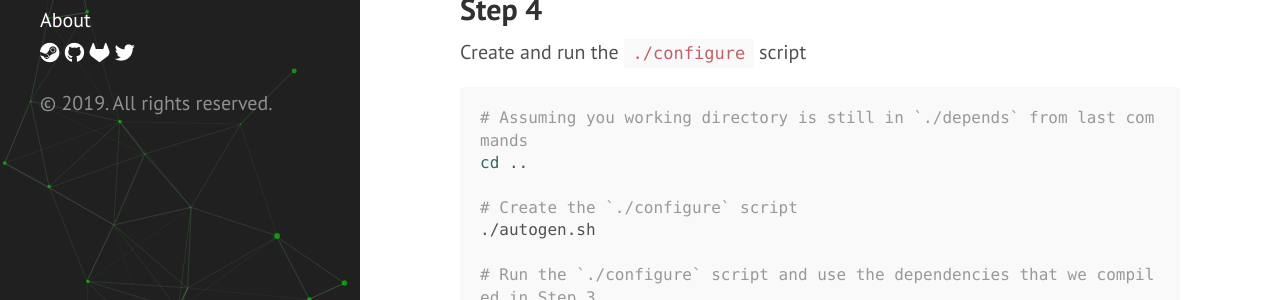
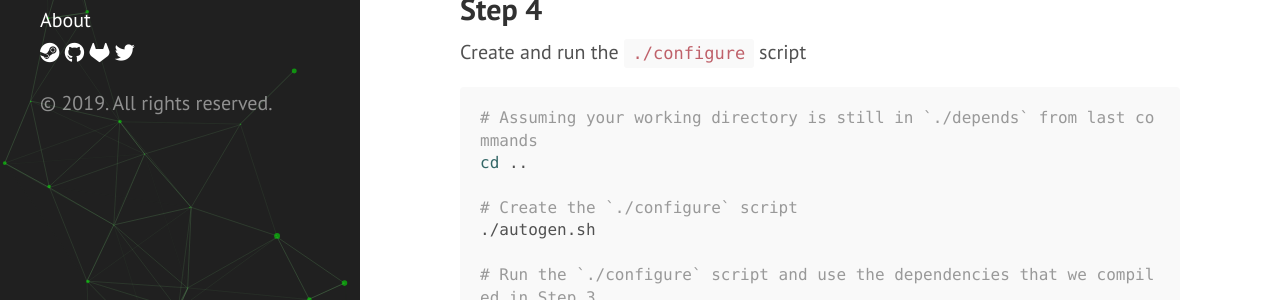
Before and after one commit to mxaddict/www.codedmaster.com, a Jekyll site: the page built from _posts/2019-06-24-compiling-master-branch-of-navcoin-core.md, in a window 1280 px wide and 900 px high, scrolled down 1484 px. Shown: the part 152-452 px from the top of the window. Built offline with Jekyll 4.4.1, drawn with Linux system fonts in a browser that asks for light colours; nearby versions of some CDN libraries; comment, search, counter and statistics services are not loaded.

Commit message:
Fixed a typo

````diff
--- a/_posts/2019-06-24-compiling-master-branch-of-navcoin-core.md
+++ b/_posts/2019-06-24-compiling-master-branch-of-navcoin-core.md
@@ -64,7 +64,7 @@ make
 Create and run the `./configure` script
 
 ```shell
-# Assuming you working directory is still in `./depends` from last commands
+# Assuming your working directory is still in `./depends` from last commands
 cd ..
 
 # Create the `./configure` script
````
